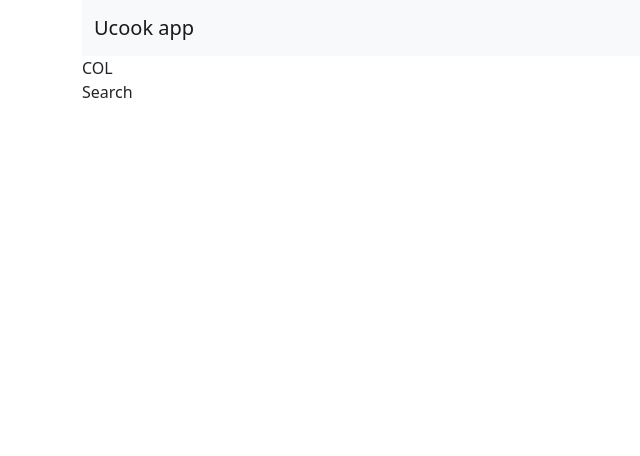
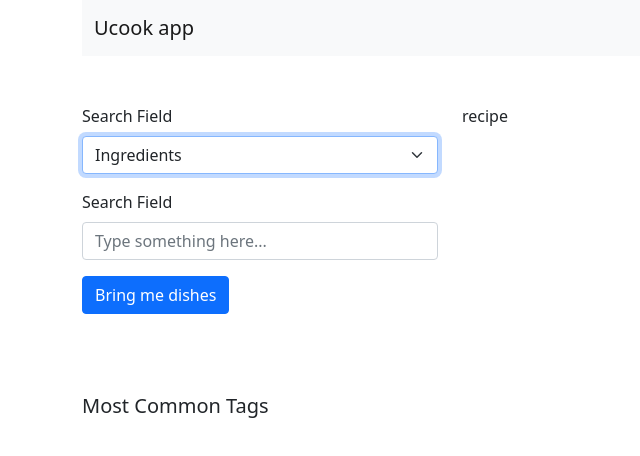
Before and after one commit to guitoaraujo/front_ucook, a React (Create React App) app: page / in a window 1280 px wide. Shown: the top 456 px of the page, without its empty margins (0-640 px from the left). Built offline with nearby package versions, Linux system fonts and the light colour scheme.

Commit message:
adds some components and their logics

```diff
--- a/package.json
+++ b/package.json
@@ -34,5 +34,8 @@
       "last 1 firefox version",
       "last 1 safari version"
     ]
+  },
+  "devDependencies": {
+    "axios": "^0.21.1"
   }
 }
--- a/src/App.js
+++ b/src/App.js
@@ -1,17 +1,61 @@
-import Col from './components/Col';
+import React , { useState, useEffect } from 'react';
 import Navbar from './components/Navbar';
 import Search from './components/Search';
+import RecipeList from './components/RecipesList';
+import TagsList from './components/TagsList';
+import axios from 'axios';
 
-export default () => {
+const App = () => {
+  const filterList = ['Ingredients', 'Tags', 'Name']
+  const [filter, setFilter] = useState('')
+  const [terms, setTerms] = useState('')
+  const [results, setResults] = useState([])
+  const [tags, setTags] = useState([])
+
+  useEffect(()=> {
+    const URL = ''
+    const search = async () => {
+      const { data } = await axios.get(URL, {
+        params: {
+          filter: filter,
+          terms: terms
+        }
+      })
+
+      setResults()
+    }
+
+    search()
+  }, [terms])
+
+  const handleSubmit = target => {
+    setTerms(target[1].value)
+  }
+
+  const optionsForFilterList = filterList.map((option, index) => {
+    return(
+      <option value={option} key={index}>{option}</option>
+    )
+  })
+
   return (
     <div className="container">
       <Navbar />
-      <div class="row">
-        <div class="col">
-          <Col />
-          <Search />
+      <div className="row">
+        <div className="col">
+          <div className="row">
+            <div className="col-4 mt-5">
+              <Search handleChange={e => setFilter(e.target.value)} handleSubmit={target => handleSubmit(target)} options={optionsForFilterList}/>
+              <TagsList tags={tags}/>
+            </div>
+            <div className="col-8 mt-5">
+              <RecipeList results={results} />
+            </div>
+          </div>
         </div>
       </div>
     </div>
   );
 }
+
+export default App;
--- a/src/components/Col.js
+++ /dev/null
@@ -1,9 +0,0 @@
-import React from 'react';
-
-const Col = () => {
-  return(
-    <div>COL</div>
-  )
-}
-
-export default Col;
--- a/src/components/Navbar.js
+++ b/src/components/Navbar.js
@@ -1,10 +1,8 @@
-import React from 'react';
-
 const Navbar = () => {
   return(
-    <nav class="navbar navbar-light bg-light">
-      <div class="container-fluid">
-        <a href="/" class="navbar-brand" >Ucook app</a>
+    <nav className="navbar navbar-light bg-light">
+      <div className="container-fluid">
+        <a href="/" className="navbar-brand" >Ucook app</a>
       </div>
     </nav>
   )
--- /dev/null
+++ b/src/components/Recipe.js
@@ -0,0 +1,9 @@
+import React from 'react';
+
+const Recipe = () => {
+  return(
+    <div>recipe</div>
+  )
+}
+
+export default Recipe;
--- /dev/null
+++ b/src/components/RecipesList.js
@@ -0,0 +1,13 @@
+import React from 'react';
+import Recipe from './Recipe';
+
+const RecipesList = ({results}) => {
+  return(
+    <div>
+      {results}
+      <Recipe />
+    </div>
+  )
+}
+
+export default RecipesList;
--- a/src/components/Search.js
+++ b/src/components/Search.js
@@ -1,9 +1,27 @@
 import React from 'react';
 
+const Search = ({options, handleChange, handleSubmit}) => {
+  const handleClick = e => {
+    e.preventDefault()
+    handleSubmit(e.target)
+  }
 
-const Search = () => {
   return(
-    <div>Search</div>
+    <div className="row">
+      <div className="col">
+        <div className="mb-3">
+          <form onSubmit={e => handleClick(e)}>
+            <label htmlFor="filter" className="form-label">Search Field</label>
+            <select onChange={handleChange} className="form-select mb-3" id="filter" autoFocus>
+              {options}
+            </select>
+            <label htmlFor="terms" className="form-label">Search Field</label>
+            <input type="text" className="form-control mb-3" id="terms" placeholder="Type something here..." />
+            <button type="submit" className="btn btn-primary mb-3">Bring me dishes</button>
+          </form>
+        </div>
+      </div>
+    </div>
   )
 }
 
--- /dev/null
+++ b/src/components/Tag.js
@@ -0,0 +1,11 @@
+import react from 'react';
+
+const Tag = ({tagIten}) => {
+  return(
+    <li className="list-group-item">
+      <span className="badge bg-danger">{`${tagIten[0]} - ${tagIten[1]}`}</span>
+    </li>
+  )
+}
+
+export default Tag;
--- /dev/null
+++ b/src/components/TagsList.js
@@ -0,0 +1,21 @@
+import React from 'react';
+import Tag from './Tag';
+
+const TagsList = ({tags}) => {
+  const tagsListItens = tags.map((tag, index)=>{
+    return(
+      <Tag key={index} tagIten={tag} />
+    )
+  })
+
+  return(
+    <div className="mb-3 mt-5">
+      <h5>Most Common Tags</h5>
+      <ul className="list-group list-group-flush">
+        {tagsListItens}
+      </ul>
+    </div>
+  )
+}
+
+export default TagsList;
```
Also changed, not shown: 1 other file (tests, documents, lock files or other folders).
